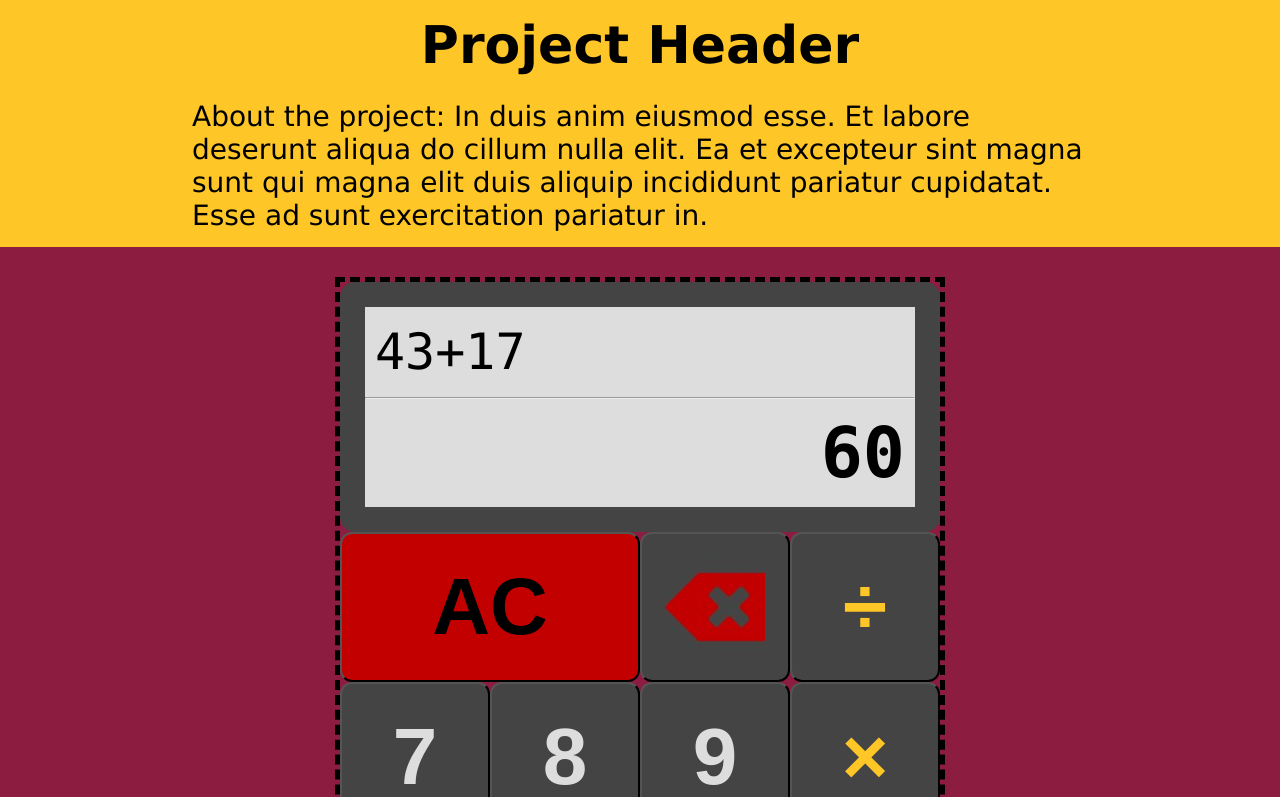
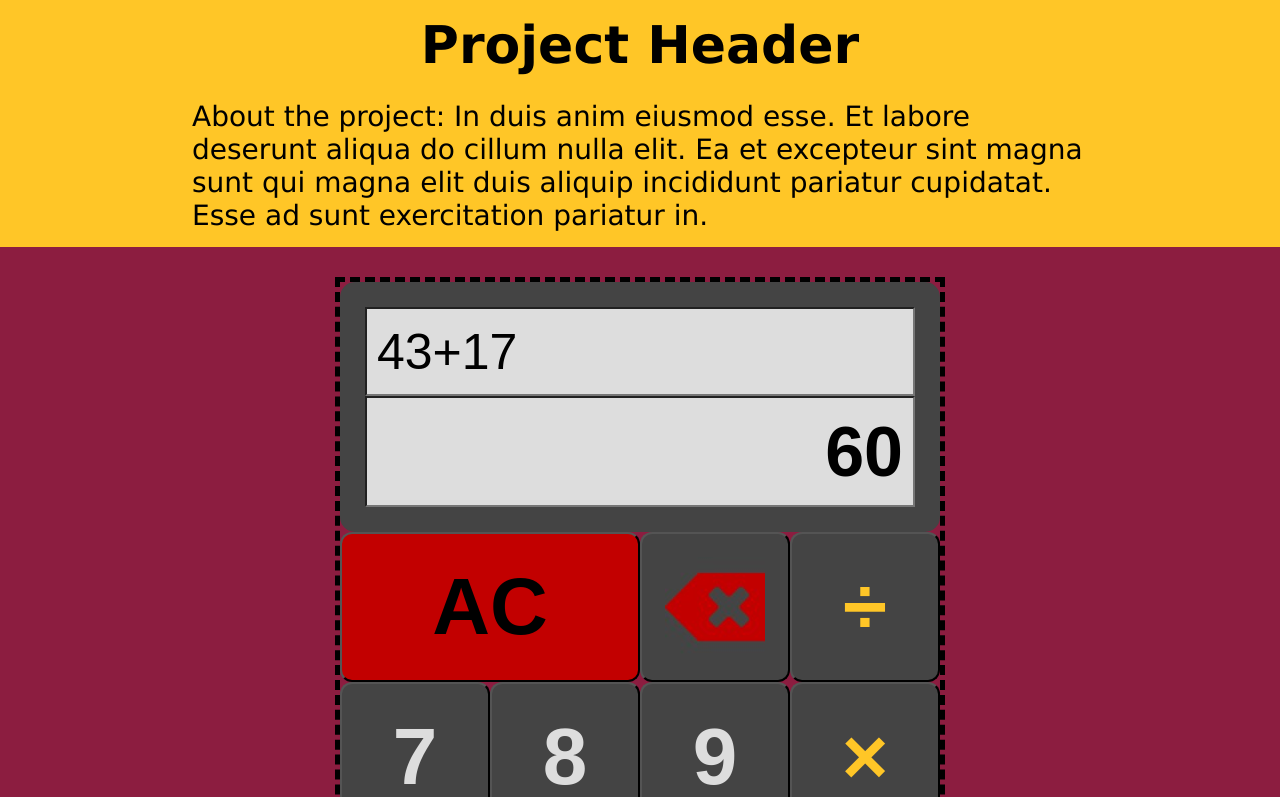
Before and after one commit to nswalke4/PersonalProjects, a React (Create React App) app in the folder ReactCalculatorApplication/calculator-app/: page / in a window 1280 px wide. Shown: the top 797 px of the page. Built offline with nearby package versions, Linux system fonts and the light colour scheme.

Commit message:
Adjusts the calculator screen to a different html tag to allow a better look and data manipulation

```diff
--- a/ReactCalculatorApplication/calculator-app/src/index.css
+++ b/ReactCalculatorApplication/calculator-app/src/index.css
@@ -57,8 +57,6 @@ code {
 }
 
 .screen {
-    background-color: #dddddd;
-    border-width: 5px;
     width: 550px;
     height: 200px;
     position: absolute;
@@ -66,20 +64,27 @@ code {
     left: 25px;
 }
 
-.screen-top {
+.screen input {
+    background-color: #dddddd;
+    width: 536px;
+}
+
+#screen-top {
     font-size: 50px;
     font-weight: normal;
     line-height: 90px;
     text-align: left;
     padding-left: 10px;
+    height: 85px;
 }
 
-.screen-bottom {
+#screen-bottom {
     font-size: 70px;
     font-weight: bold;
-    line-height: 109px;
+    line-height: 110px;
     text-align: right;
     padding-right: 10px;
+    height: 107px;
 }
 
 .button-group {
--- a/ReactCalculatorApplication/calculator-app/src/react/components/Screen.js
+++ b/ReactCalculatorApplication/calculator-app/src/react/components/Screen.js
@@ -1,9 +1,8 @@
 const Screen = ({ topRow, bottomRow }) => {
     return (
         <div className="screen">
-            <p className="screen-top">{topRow}</p>
-            <hr />
-            <p className="screen-bottom">{bottomRow}</p>
+            <input type="text" id="screen-top" readOnly value={topRow} />
+            <input type="text" id="screen-bottom" value={bottomRow} />
         </div>
     );
 };
```
